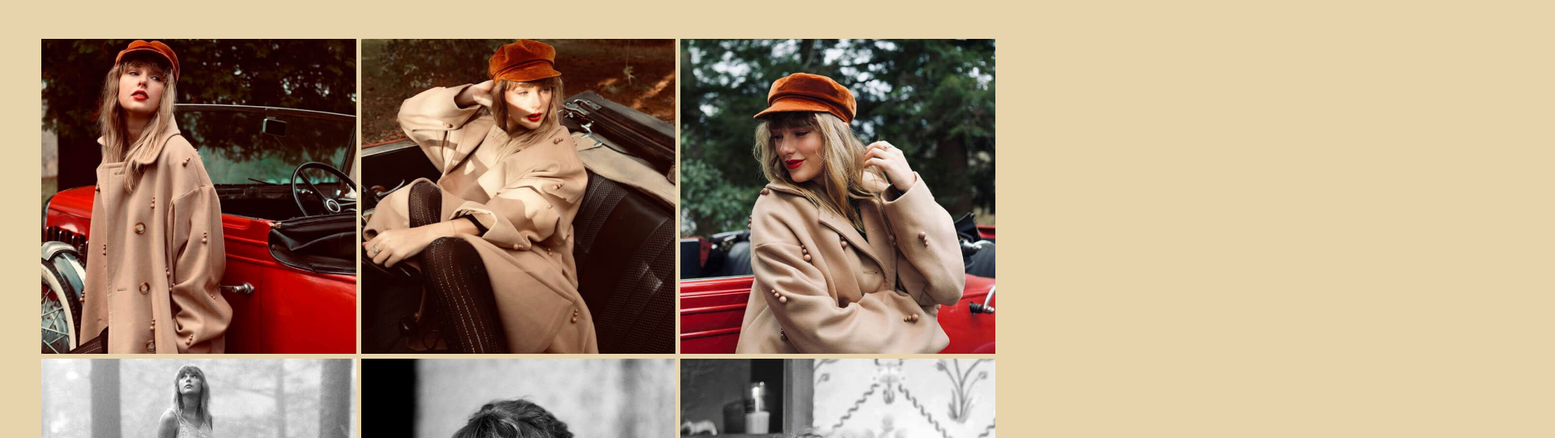
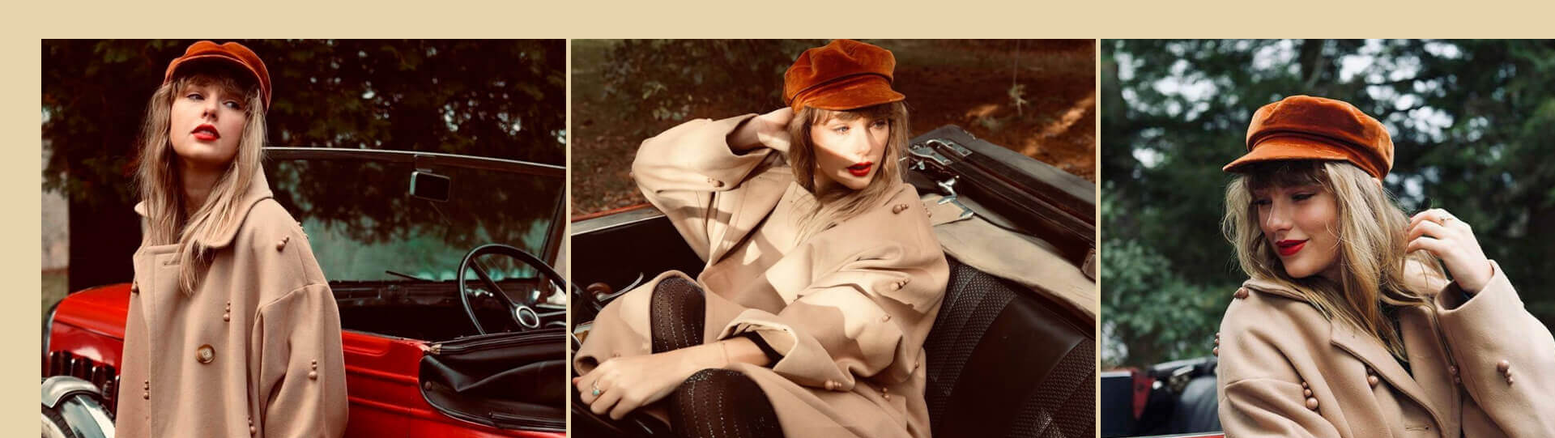
Before and after one commit to AyelenStellacci/TaylorSwift, a website: page paginas/galeria.html in a window 1280 px wide. Shown: the part 75-616 px from the top of the page at 81% size, 1920 px wide, since content can reach past the window. Drawn offline with nearby package versions, Linux system fonts and the light colour scheme; a web font is replaced by a local one.

Commit message:
cambios para mejorar el seo

```diff
--- a/scss/styles.scss
+++ b/scss/styles.scss
@@ -173,7 +173,8 @@ body{
     font-display: block;
     }
     &__contenido{
-    width: 100%;
+    width: 648px;
+    height: 648px;
         &:hover{
             transform: scale(1.2);
         }
```
Also changed, not shown: css/styles.css.
